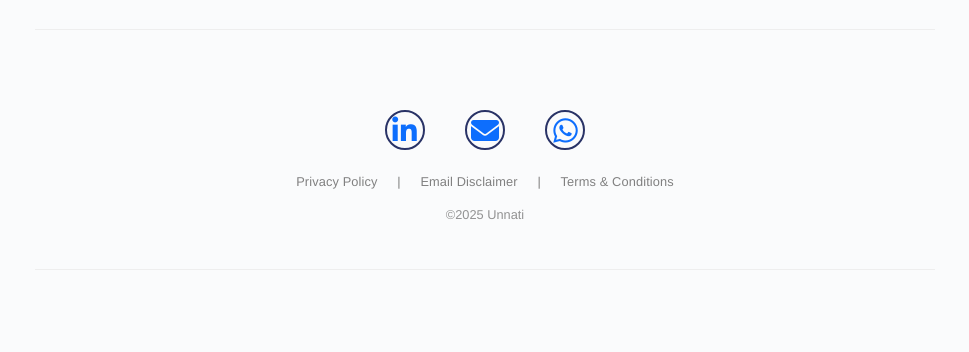
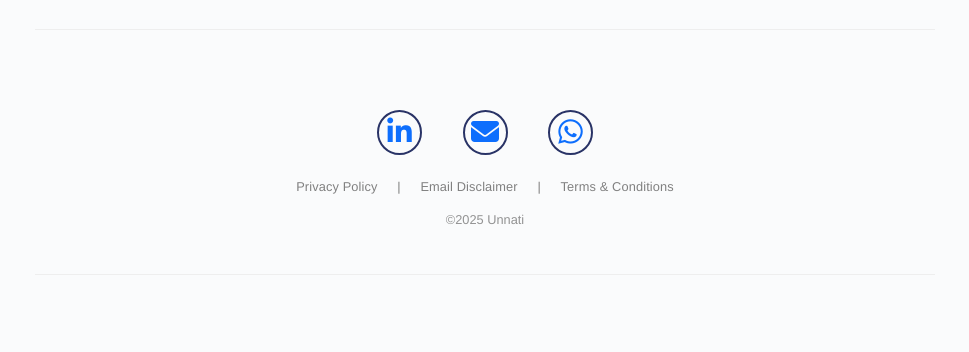
Before and after one commit to ashish161/naveen, a Jekyll site: the page built from index.html, in a window 1280 px wide. Shown: the part 1691-2043 px from the top of the page, without its empty margins (155-1124 px from the left). Built offline with Jekyll 4.4.1, drawn with Linux system fonts in a browser that asks for light colours.

Commit message:
updated team

```diff
--- a/assets/css/style.css
+++ b/assets/css/style.css
@@ -179,9 +179,9 @@ html {
   margin: 0 18px;
   border: 2px solid  #293366;
   border-radius: 50%;
-  width: 40px;
-  height: 40px;
-  line-height: 40px;
+  width: 45px;
+  height: 45px;
+  line-height: 42px;
   text-align: center;
   font-size: 28px;
   transition: background 0.2s, color 0.2s;
```
Also changed, not shown: 2 other files.
